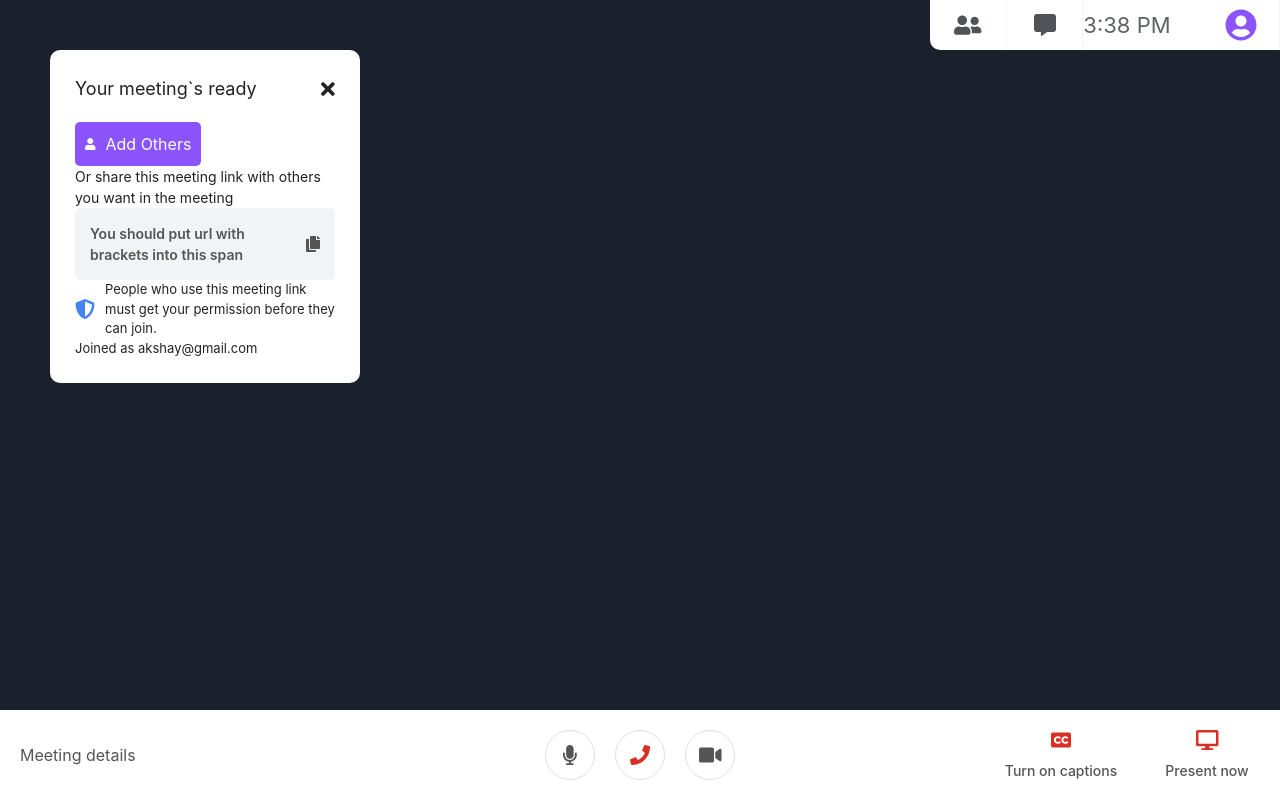
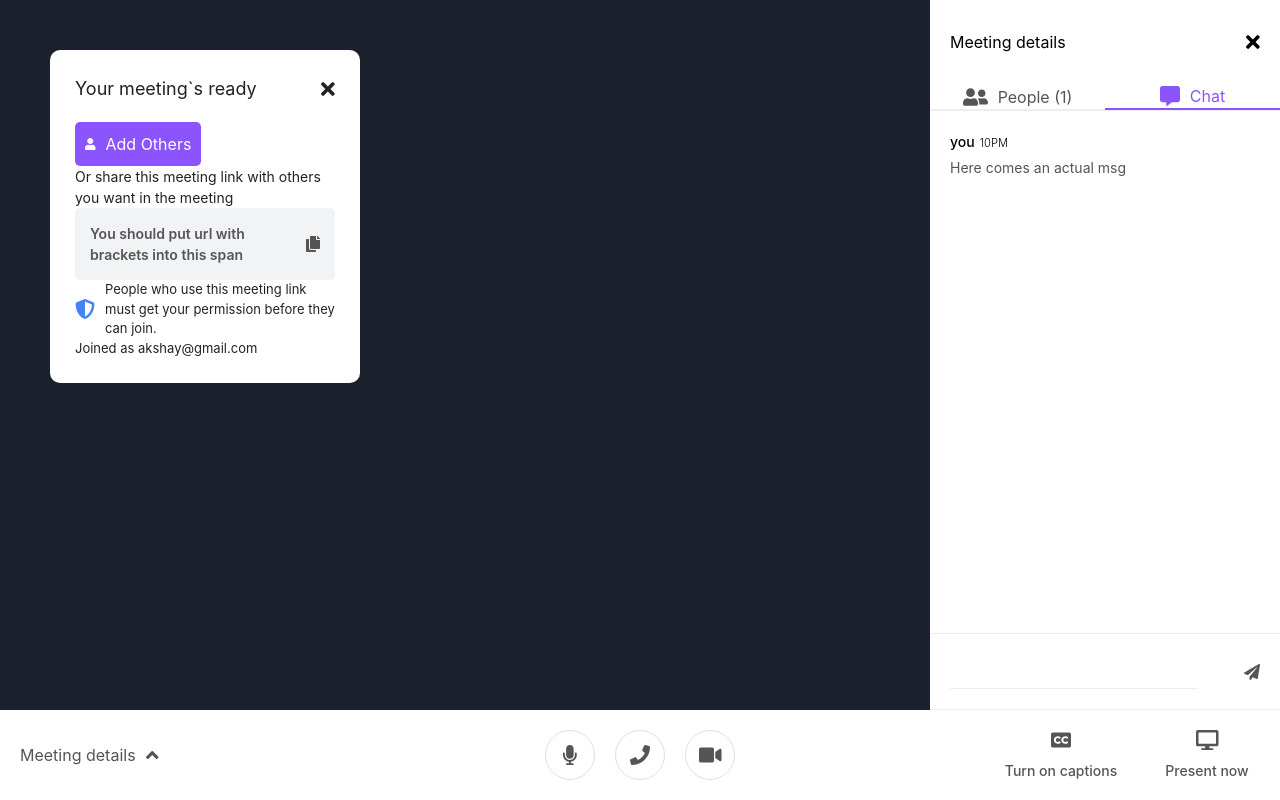
Before and after one commit to nicolasguasca1/eth-online-hackathon, a Next.js app: page /callpage in a window 1280 px wide. Built offline with nearby package versions, Linux system fonts and the light colour scheme; no server answers; what react-moralis would draw is missing.

Commit message:
Little stylings

```diff
--- a/components/UI/CallPageFooter.tsx
+++ b/components/UI/CallPageFooter.tsx
@@ -113,7 +113,8 @@ const CallPageFooter = () => {
           // onClick={disconnectCall}
         >
           <FontAwesomeIcon
-            className={`${styles.icon_cent_item} ${styles.red}`}
+            className={styles.icon_cent_item}
+            // className={`${styles.icon_cent_item} ${styles.red}`}
             icon={faPhone}
           />
         </div>
@@ -124,7 +125,8 @@ const CallPageFooter = () => {
       <div className={styles.right_item}>
         <div className={styles.icon_block_right_item}>
           <FontAwesomeIcon
-            className={`${styles.icon_right_item} ${styles.red}`}
+            className={styles.icon_right_item}
+            // className={`${styles.icon_right_item} ${styles.red}`}
             icon={faClosedCaptioning}
           />
           <p className={styles.title}>Turn on captions</p>
@@ -147,7 +149,8 @@ const CallPageFooter = () => {
           // onClick={screenShare}
         >
           <FontAwesomeIcon
-            className={`${styles.icon_right_item} ${styles.red}`}
+            className={styles.icon_right_item}
+            // className={`${styles.icon_right_item} ${styles.red}`}
             icon={faDesktop}
           />
           <p className={styles.title}>Present now</p>
--- a/components/UI/Messenger.tsx
+++ b/components/UI/Messenger.tsx
@@ -9,71 +9,108 @@ import {
 } from "@fortawesome/free-solid-svg-icons";
 import { formatDate } from "../../utils/helpers";
 
-const Messenger = ({ setIsMessenger, sendMsg, messageList }: any) => {
+// const Messenger = ({ setIsMessenger, sendMsg, messageList }: any) => {
+//   const [msg, setMsg] = useState("");
+
+//   const handleChangeMsg = (e: any) => {
+//     setMsg(e.target.value);
+//   };
+
+//   const handleKeyDown = (e: any) => {
+//     if (e.key === "Enter") {
+//       sendMsg(msg);
+//       setMsg("");
+//     }
+//   };
+
+//   const handleSendMsg = () => {
+//     sendMsg(msg);
+//     setMsg("");
+//   };
+
+const Messenger = () => {
   const [msg, setMsg] = useState("");
 
   const handleChangeMsg = (e: any) => {
     setMsg(e.target.value);
   };
 
-  const handleKeyDown = (e: any) => {
-    if (e.key === "Enter") {
-      sendMsg(msg);
-      setMsg("");
-    }
-  };
+  // const handleKeyDown = (e: any) => {
+  //   if (e.key === "Enter") {
+  //     sendMsg(msg);
+  //     setMsg("");
+  //   }
+  // };
 
-  const handleSendMsg = () => {
-    sendMsg(msg);
-    setMsg("");
-  };
+  // const handleSendMsg = () => {
+  //   sendMsg(msg);
+  //   setMsg("");
+  // };
 
   return (
     <div className={styles.messenger_container}>
       <div className={styles.messenger_header}>
         <h3 className={styles.h3}>Meeting details</h3>
         <FontAwesomeIcon
-          className={styles.icon}
+          className={styles.icon_messenger_container}
           icon={faTimes}
-          onClick={() => {
-            setIsMessenger(false);
-          }}
+          // onClick={() => {
+          //   setIsMessenger(false);
+          // }}
         />
       </div>
 
       <div className={styles.messenger_header_tabs}>
         <div className={styles.tab}>
-          <FontAwesomeIcon className={styles.icon} icon={faUserFriends} />
-          <p>People (1)</p>
+          <FontAwesomeIcon
+            className={styles.icon_messenger_container}
+            icon={faUserFriends}
+          />
+          <p className={styles.p}>People (1)</p>
         </div>
-        <div className={(styles.tab, styles.active)}>
-          <FontAwesomeIcon className={styles.icon} icon={faCommentAlt} />
-          <p>Chat</p>
+        <div className={styles.active}>
+          <FontAwesomeIcon
+            className={styles.icon_messenger_container}
+            icon={faCommentAlt}
+          />
+          <p className={styles.p}>Chat</p>
         </div>
       </div>
 
       <div className={styles.chat_section}>
-        {messageList.map((item: any) => (
-          <div key={item.time} className={styles.chat_block}>
-            <div className={styles.sender}>
-              {item.user} <small>{formatDate(item.time)}</small>
-            </div>
-            <p className={styles.msg}>{item.msg}</p>
+        {/* {messageList.map((item: any) => ( */}
+        <div
+          // key={item.time}
+          className={styles.chat_block}
+        >
+          <div className={styles.sender}>
+            {/* {item.user}  */}
+            you
+            <small className={styles.small}>
+              {/* {formatDate(item.time)} */}
+              10PM
+            </small>
           </div>
-        ))}
+          <p className={styles.msg}>
+            {/* {item.msg} */}
+            Here comes an actual msg
+          </p>
+        </div>
+        {/* ))} */}
       </div>
 
       <div className={styles.send_msg_section}>
         <input
+          className={styles.input}
           placeholder="Send a message to everyone"
           value={msg}
           onChange={(e) => handleChangeMsg(e)}
-          onKeyDown={(e) => handleKeyDown(e)}
+          // onKeyDown={(e) => handleKeyDown(e)}
         />
         <FontAwesomeIcon
-          className={styles.icon}
+          className={styles.icon_send_message_section}
           icon={faPaperPlane}
-          onClick={handleSendMsg}
+          // onClick={handleSendMsg}
         />
       </div>
     </div>
--- a/pages/callpage.tsx
+++ b/pages/callpage.tsx
@@ -219,13 +219,13 @@ const CallPage = () => {
       // setMeetInfoPopup={setMeetInfoPopup} url={url}
       />
       {/* )} */}
-      {/* {isMessenger ? (
-        <Messenger
-          setIsMessenger={setIsMessenger}
-          sendMsg={sendMsg}
-          messageList={messageList}
-        />
-      ) : (
+      {/* {isMessenger ? ( */}
+      <Messenger
+      // setIsMessenger={setIsMessenger}
+      // sendMsg={sendMsg}
+      // messageList={messageList}
+      />
+      {/* ) : (
         messageAlert.isPopup && <Alert messageAlert={messageAlert} />
       )} */}
     </div>
--- a/styles/CallPageFooter.module.css
+++ b/styles/CallPageFooter.module.css
@@ -32,7 +32,7 @@
   color: #555;
   font-size: 20px;
 }
-.icon_cent_item:hover {
+.icon_block_cent_item:hover {
   cursor: pointer;
   box-shadow: 0 0 10px #ddd;
 }
@@ -48,7 +48,7 @@
   margin-left: 10px;
   font-size: 20px;
 }
-.icon_foot_item:hover {
+.icon_block_left_item:hover {
   cursor: pointer;
   background: #eee;
 }
@@ -66,7 +66,7 @@
   margin-bottom: 10px;
 }
 
-.icon_left_item {
+.icon_cent_item_red_bg {
   color: #fff;
 }
 .left_item {
@@ -97,7 +97,7 @@
   font-size: 14px;
   font-weight: 500;
 }
-.title:hover {
+.icon_block_right_item:hover {
   cursor: pointer;
   background: #eee;
 }
--- a/styles/Messenger.module.css
+++ b/styles/Messenger.module.css
@@ -1,6 +1,10 @@
 .active {
-  border-bottom: 2px solid #04796a;
-  color: #04796a;
+  display: flex;
+  align-items: center;
+  justify-content: center;
+  width: 100%;
+  border-bottom: 2px solid #8b54fc;
+  color: #8b54fc;
 }
 .chat_section {
   padding: 20px;
@@ -11,11 +15,11 @@
   margin-bottom: 30px;
 }
 
-.icon {
+.icon_send_message_section {
   cursor: pointer;
 }
-.icon:hover {
-  color: #04796a;
+.icon_send_message_section:hover {
+  color: #5ce1e6;
 }
 .input {
   padding: 5px;
@@ -28,7 +32,7 @@
   margin: 0;
   font-weight: 400;
 }
-.icon {
+.icon_messenger_container {
   cursor: pointer;
   font-size: 20px;
 }
@@ -43,6 +47,7 @@
   display: flex;
   justify-content: space-between;
   flex-direction: column;
+  color: black;
 }
 
 .messenger_header {
@@ -67,10 +72,6 @@
   margin-left: 10px;
 }
 
-.p:hover {
-  cursor: pointer;
-  background: rgba(0, 121, 107, 0.039);
-}
 .send_msg_section {
   padding: 20px;
   border-top: 1px solid #eee;
@@ -95,4 +96,10 @@
   justify-content: center;
   width: 100%;
   color: #555;
+  border-bottom: 1px solid #eee;
 }
+
+.tab:hover {
+  cursor: pointer;
+  background: rgba(0, 121, 107, 0.039);
+}
```
